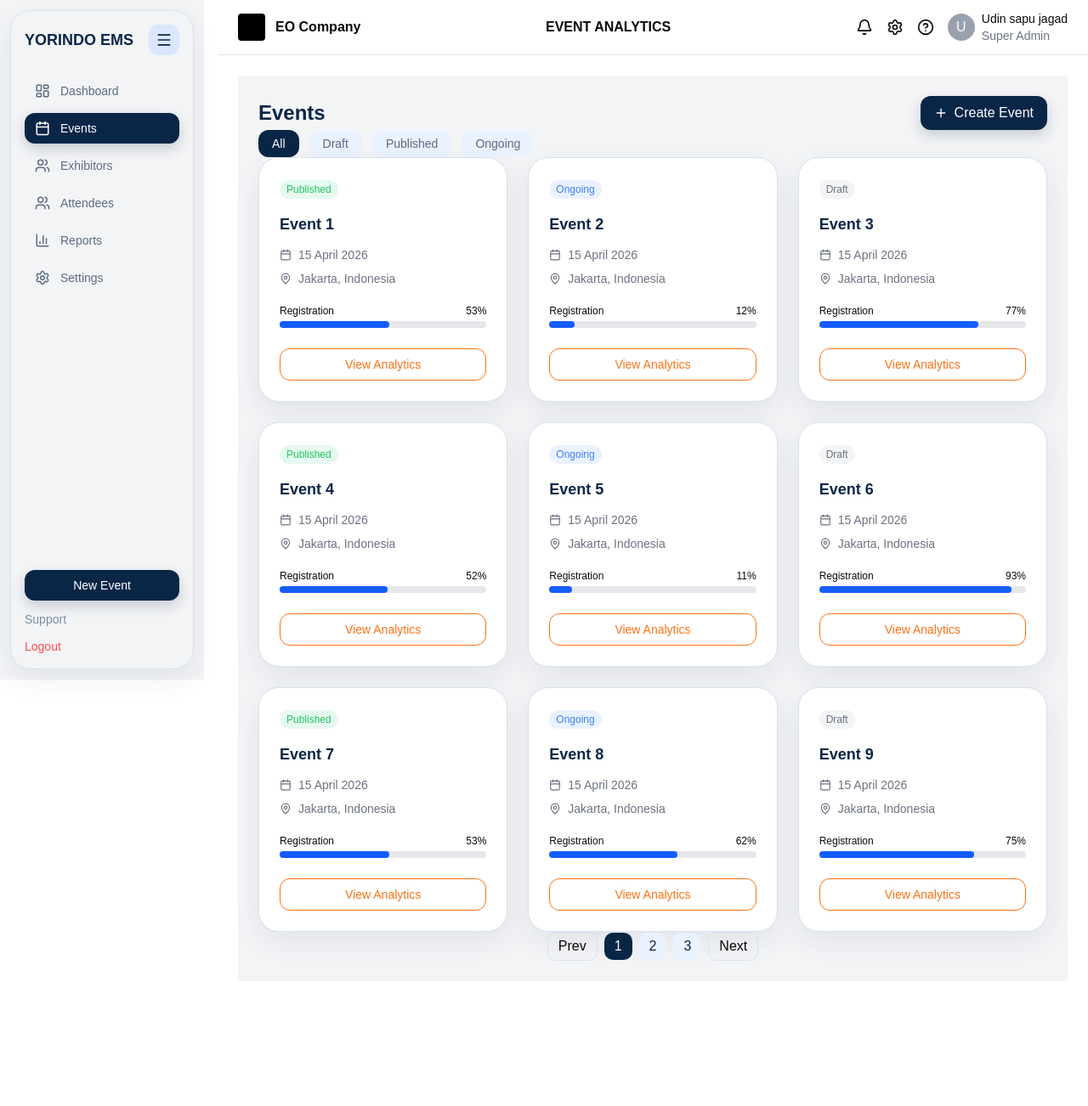
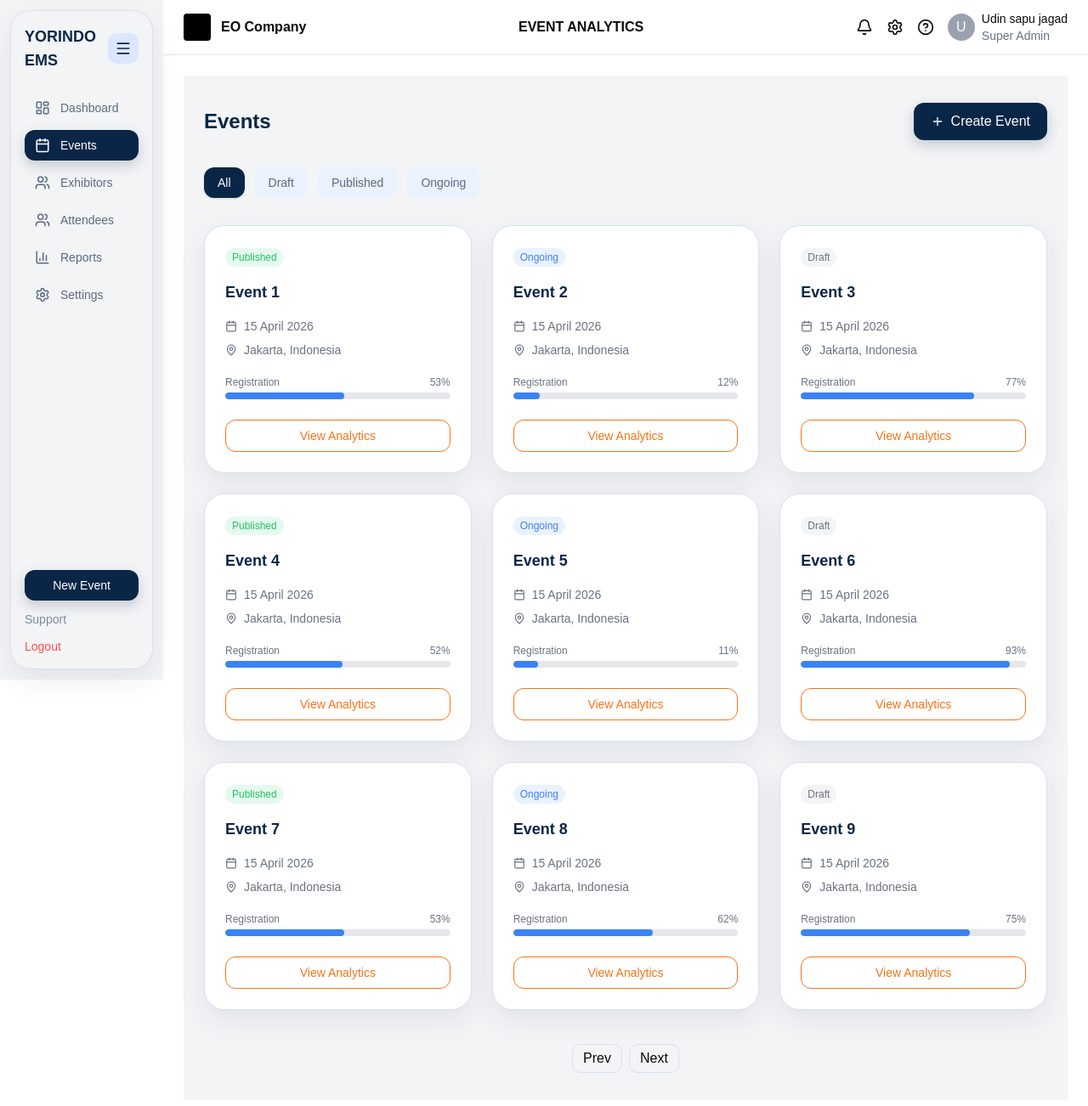
Before and after one commit to kadaxyorindo-ops/frontend-analytic-yorindo, a React (Vite) app: page /events in a window 1280 px wide. Shown: the top 1302 px of the page at 85% size. Before the commit the page ends 1179 px from the top, so only its background shows below. Built offline with nearby package versions, Linux system fonts and the light colour scheme.

Commit message:
fix main dashboard

```diff
--- a/src/components/ui/Sidebar.tsx
+++ b/src/components/ui/Sidebar.tsx
@@ -28,7 +28,7 @@ const Sidebar = ({ collapsed, setCollapsed }: SidebarProps) => {
   return (
     <div
       className={`fixed top-0 left-0 h-screen z-50 transition-all duration-300
-      ${collapsed ? "w-20" : "w-60"}`}
+      ${collapsed ? "w-20" : "w-48"}`}
     >
       {/* WRAPPER */}
       <div className="h-full p-3 bg-[#F3F4F6]">
--- a/src/layouts/MainDashboard.tsx
+++ b/src/layouts/MainDashboard.tsx
@@ -13,8 +13,9 @@ const MainDashboard = () => {
 
       {/* CONTENT */}
       <div
-        className={`flex-1 flex flex-col transition-all duration-300
-        ${collapsed ? "ml-20" : "ml-64"}`}
+        className={`flex-1 flex flex-col transition-all duration-300 ${
+          collapsed ? "ml-20" : "ml-48"
+        }`}
       >
         <Navbar />
 
--- a/src/pages/event-management/Events.tsx
+++ b/src/pages/event-management/Events.tsx
@@ -1,4 +1,4 @@
-import { useState } from "react";
+import { useState, useEffect } from "react";
 import { Calendar, MapPin, Plus, X } from "lucide-react";
 
 type EventStatus = "Published" | "Ongoing" | "Draft";
@@ -34,6 +34,7 @@ const Events = () => {
   const [currentPage, setCurrentPage] = useState(1);
   const [activeTab, setActiveTab] = useState<TabType>("All");
   const [showModal, setShowModal] = useState(false);
+  const [visibleCards, setVisibleCards] = useState<number[]>([]);
 
   const [newEvent, setNewEvent] = useState({
     title: "",
@@ -62,28 +63,28 @@ const Events = () => {
     startIndex + eventsPerPage
   );
 
-  const maxVisiblePages = 3;
+  // ✅ SCROLL ANIMATION EFFECT
+  useEffect(() => {
+    setVisibleCards([]);
+    const timer = setTimeout(() => {
+      setVisibleCards(currentEvents.map((_, i) => i));
+    }, 100);
 
-  let startPage = Math.max(currentPage - 1, 1);
-  let endPage = startPage + maxVisiblePages - 1;
-
-  if (endPage > totalPages) {
-    endPage = totalPages;
-    startPage = Math.max(endPage - maxVisiblePages + 1, 1);
-  }
+    return () => clearTimeout(timer);
+  }, [currentPage, activeTab]);
 
   return (
-    <div className="bg-[#F3F4F6] min-h-screen p-6">
+    <div className="bg-[#F3F4F6] min-h-screen px-6 py-8">
 
       {/* HEADER */}
-      <div className="flex items-center justify-between">
+      <div className="flex items-center justify-between mb-8">
         <h1 className="text-2xl font-semibold text-[#0A2647]">
           Events
         </h1>
 
         <button
           onClick={() => setShowModal(true)}
-          className="flex items-center gap-2 bg-[#0A2647] hover:bg-[#133A6F] transition text-white px-4 py-2 rounded-[12px] shadow-[0_6px_16px_rgba(10,38,71,0.2)]"
+          className="flex items-center gap-2 bg-[#0A2647] hover:bg-[#133A6F] transition text-white px-5 py-2.5 rounded-[12px] shadow-[0_6px_16px_rgba(10,38,71,0.2)]"
         >
           <Plus size={16} />
           Create Event
@@ -91,7 +92,7 @@ const Events = () => {
       </div>
 
       {/* TABS */}
-      <div className="flex gap-3">
+      <div className="flex gap-3 mb-8 flex-wrap">
         {tabs.map((tab) => (
           <button
             key={tab}
@@ -99,10 +100,10 @@ const Events = () => {
               setActiveTab(tab);
               setCurrentPage(1);
             }}
-            className={`px-4 py-1.5 rounded-[12px] text-sm transition
+            className={`px-4 py-2 rounded-[12px] text-sm transition
               ${
                 activeTab === tab
-                  ? "bg-[#0A2647] text-white"
+                  ? "bg-[#0A2647] text-white shadow"
                   : "bg-[#EAF1FF] text-[#5B6B7F] hover:bg-[#DCE7FF]"
               }`}
           >
@@ -112,14 +113,20 @@ const Events = () => {
       </div>
 
       {/* CARDS */}
-      <div className="grid grid-cols-3 gap-6">
+      <div className="grid xl:grid-cols-3 md:grid-cols-2 grid-cols-1 gap-6">
         {currentEvents.map((event, i) => (
           <div
             key={i}
-            className="bg-[#FFFFFF] p-6 rounded-[24px] border border-[#D7E1F0]
+            className={`bg-[#FFFFFF] p-6 rounded-[24px] border border-[#D7E1F0]
             shadow-[0_12px_32px_rgba(10,38,71,0.08)]
+            transition-all duration-500
             hover:shadow-[0_16px_40px_rgba(10,38,71,0.12)]
-            hover:-translate-y-1 transition"
+            hover:-translate-y-1
+            ${
+              visibleCards.includes(i)
+                ? "opacity-100 translate-y-0"
+                : "opacity-0 translate-y-6"
+            }`}
           >
             <span
               className={`text-xs px-2 py-1 rounded-full font-medium ${statusColor[event.status]}`}
@@ -131,7 +138,7 @@ const Events = () => {
               {event.title}
             </h2>
 
-            <div className="mt-3 space-y-2 text-sm text-[#6B7280]">
+            <div className="mt-4 space-y-2 text-sm text-[#6B7280]">
               <div className="flex items-center gap-2">
                 <Calendar size={14} />
                 {event.date}
@@ -141,16 +148,17 @@ const Events = () => {
                 {event.location}
               </div>
             </div>
+
+            {/* PROGRESS */}
             <div className="mt-5">
-              {/* ======ini persentase registration===== */}
-              <div className="flex justify-between text-xs mb-1">
+              <div className="flex justify-between text-xs mb-1 text-[#6B7280]">
                 <span>Registration</span>
                 <span>{event.progress}%</span>
               </div>
 
-              <div className="w-full bg-gray-200 h-2 rounded-full">
+              <div className="w-full bg-[#E5E7EB] h-2 rounded-full overflow-hidden">
                 <div
-                  className="bg-blue-600 h-2 rounded-full transition-all duration-500"
+                  className="bg-[#3B82F6] h-2 rounded-full transition-all duration-700"
                   style={{ width: `${event.progress}%` }}
                 />
               </div>
@@ -164,7 +172,7 @@ const Events = () => {
       </div>
 
       {/* PAGINATION */}
-      <div className="flex justify-center items-center gap-2">
+      <div className="flex justify-center items-center gap-2 mt-10 flex-wrap">
         <button
           onClick={() =>
             setCurrentPage((prev) => Math.max(prev - 1, 1))
@@ -174,10 +182,9 @@ const Events = () => {
           Prev
         </button>
 
-        {Array.from(
-          { length: endPage - startPage + 1 },
-          (_, i) => startPage + i
-        ).map((page) => (
+        {Array.from({ length: totalPages }, (_, i) => i + 1)
+          .slice(currentPage - 2, currentPage + 1)
+          .map((page) => (
             <button
               key={page}
               onClick={() => setCurrentPage(page)}
@@ -224,39 +231,19 @@ const Events = () => {
               <input
                 placeholder="Event Title"
                 className="w-full border border-[#D7E1F0] rounded-[12px] px-3 py-2"
-                onChange={(e) =>
-                  setNewEvent({ ...newEvent, title: e.target.value })
-                }
               />
 
               <input
                 type="date"
                 className="w-full border border-[#D7E1F0] rounded-[12px] px-3 py-2"
-                onChange={(e) =>
-                  setNewEvent({ ...newEvent, date: e.target.value })
-                }
               />
 
               <input
                 placeholder="Location"
                 className="w-full border border-[#D7E1F0] rounded-[12px] px-3 py-2"
-                onChange={(e) =>
-                  setNewEvent({
-                    ...newEvent,
-                    location: e.target.value,
-                  })
-                }
               />
 
-              <select
-                className="w-full border border-[#D7E1F0] rounded-[12px] px-3 py-2"
-                onChange={(e) =>
-                  setNewEvent({
-                    ...newEvent,
-                    status: e.target.value as EventStatus,
-                  })
-                }
-              >
+              <select className="w-full border border-[#D7E1F0] rounded-[12px] px-3 py-2">
                 <option>Draft</option>
                 <option>Published</option>
                 <option>Ongoing</option>
@@ -264,17 +251,11 @@ const Events = () => {
             </div>
 
             <div className="flex justify-end gap-3 mt-6">
-              <button
-                onClick={() => setShowModal(false)}
-                className="px-4 py-2 border border-[#D7E1F0] rounded-[12px]"
-              >
+              <button className="px-4 py-2 border border-[#D7E1F0] rounded-[12px]">
                 Cancel
               </button>
 
-              <button
-                onClick={handleCreateEvent}
-                className="px-4 py-2 bg-[#0A2647] text-white rounded-[12px]"
-              >
+              <button className="px-4 py-2 bg-[#0A2647] text-white rounded-[12px]">
                 Save Event
               </button>
             </div>
```
Lines whose indentation alone changed are shown as unchanged.
